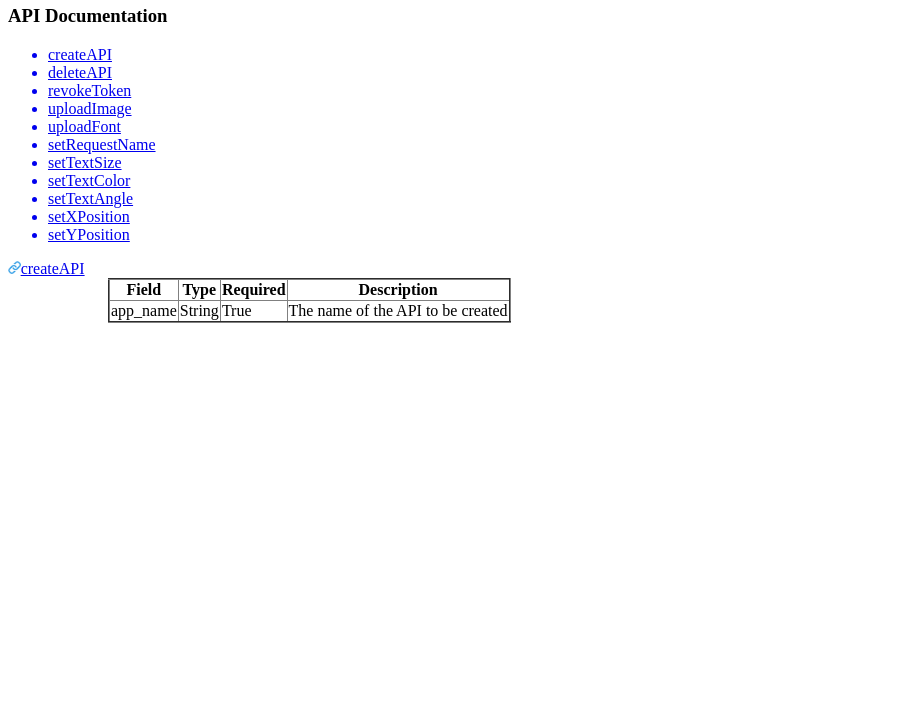
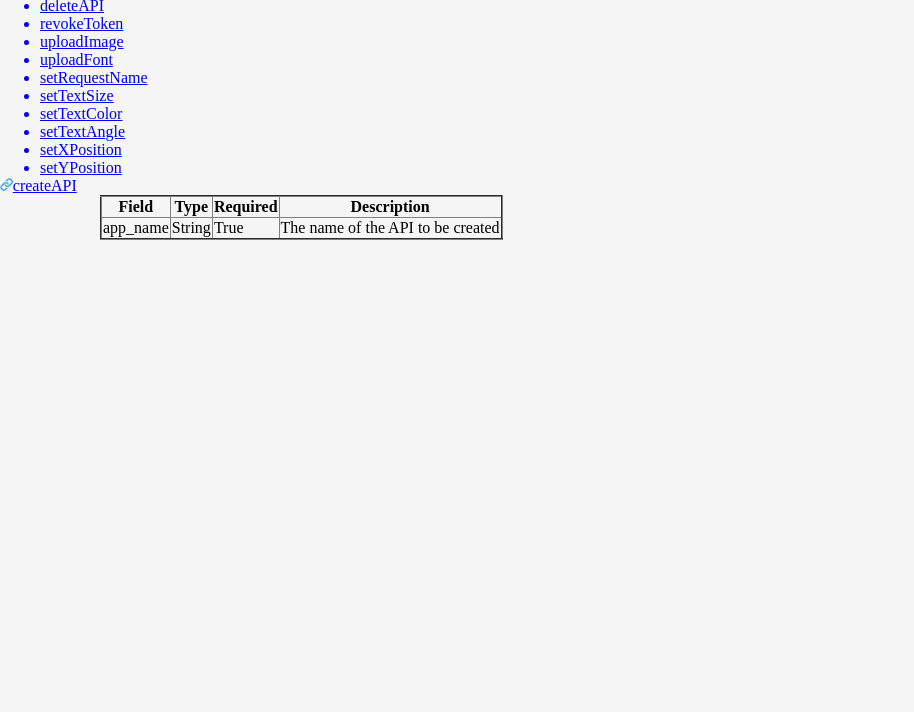
Before and after one commit to Inforteuz/apidev, a plain HTML site: page index.html in a window 1280 px wide. Shown: the part 88-800 px from the top of the page, without its empty margins (0-914 px from the left). Drawn offline with Linux system fonts and the light colour scheme.

Commit message:
Update table.css

```diff
--- a/css/table.css
+++ b/css/table.css
@@ -1,3 +1,10 @@
+* {
+	margin: 0 auto;
+	padding: 0 auto;
+}
+body {
+	background-color: #f5f5f5;
+}
 table{
 	margin-left: 100px;
 	border-collapse: collapse;
```
